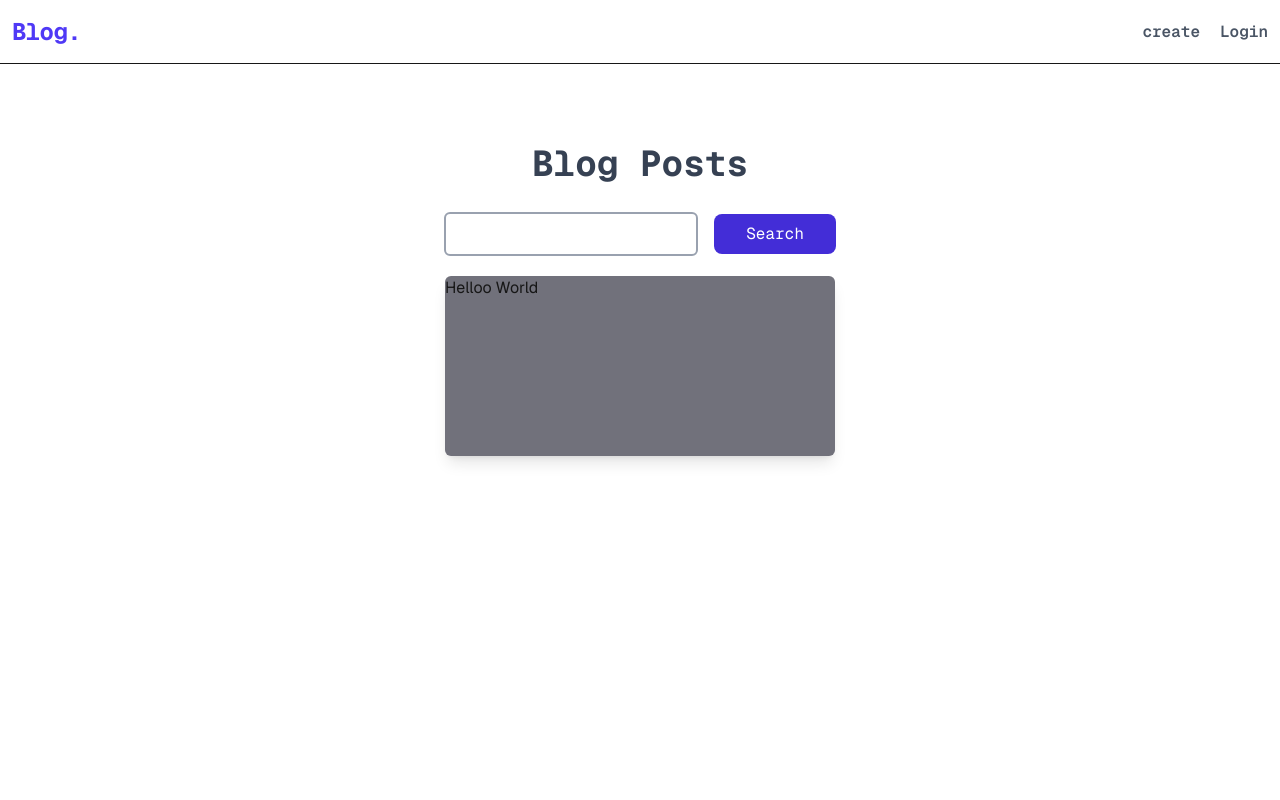
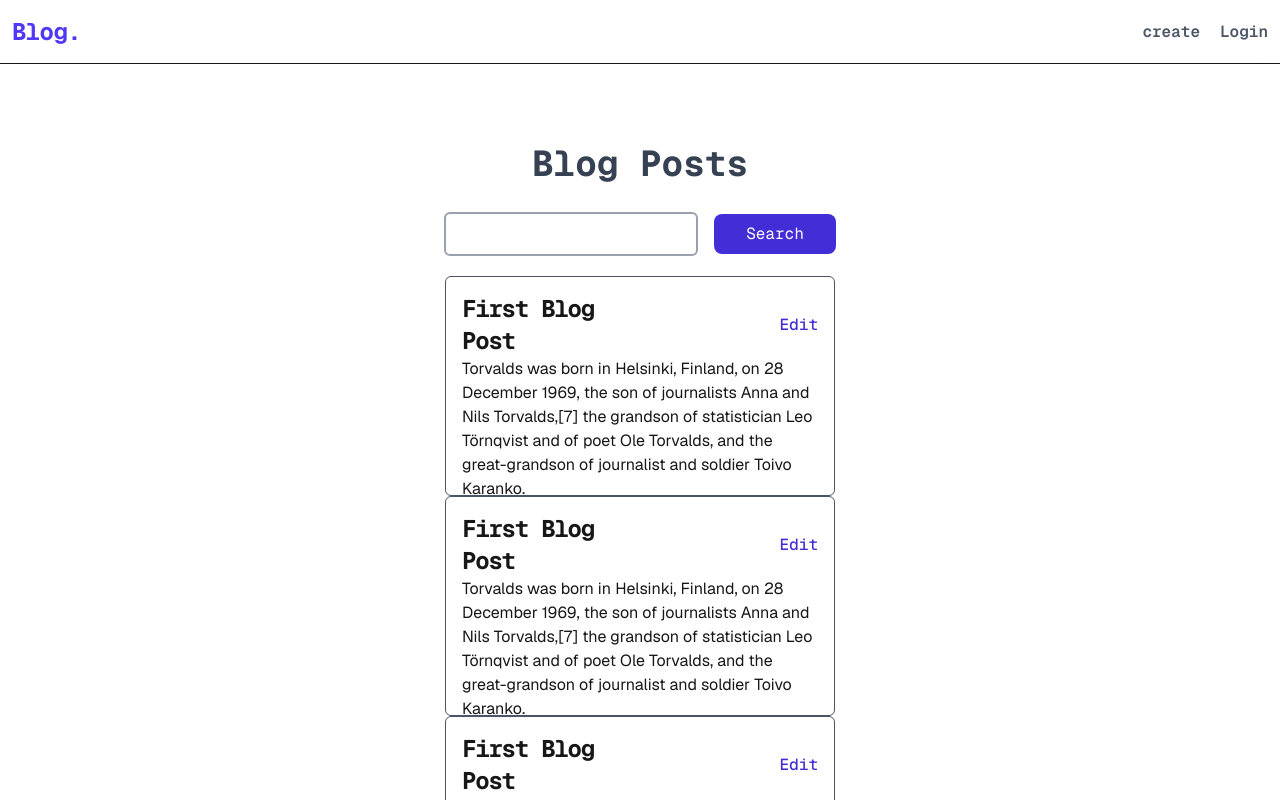
Before and after one commit to amithhhh/blog-app, a Next.js app: page / in a window 1280 px wide. Shown: the top 800 px of the page. Built offline with nearby package versions, Linux system fonts and the light colour scheme.

Commit message:
almost completed ui

```diff
--- a/app/page.js
+++ b/app/page.js
@@ -11,6 +11,9 @@ export default function Home() {
         <button type="submit" className="ml-4 bg-indigo-700 px-8 py-2 rounded-lg text-white font-mono cursor-pointer hover:bg-indigo-800" onClick={(e) => e.preventDefault()}>Search</button>
       </form>
       <BlogBox />
+      <BlogBox />
+      <BlogBox />
+      <BlogBox />
     </div>
   );
 }
--- a/components/BlogBox.js
+++ b/components/BlogBox.js
@@ -1,9 +1,14 @@
+import Link from 'next/link'
 import React from 'react'
 
 const BlogBox = () => {
   return (
-    <div className='w-[390px] h-[180px] bg-zinc-500 rounded-md shadow-lg'>
-        Helloo World
+    <div className='w-[390px] h-[220px] rounded-md border-1 border-gray-600 p-4 gap-4'>
+        <div className='flex items-center'>
+            <h2 className='font-bold text-2xl font-mono tracking-tighter mr-30'>First Blog Post</h2>
+            <Link href='/edit'><p className='font-mono font-medium text-indigo-700'>Edit</p></Link>
+        </div>
+        <p>Torvalds was born in Helsinki, Finland, on 28 December 1969, the son of journalists Anna and Nils Torvalds,[7] the grandson of statistician Leo Törnqvist and of poet Ole Torvalds, and the great-grandson of journalist and soldier Toivo Karanko.</p>
     </div>
   )
 }
```
